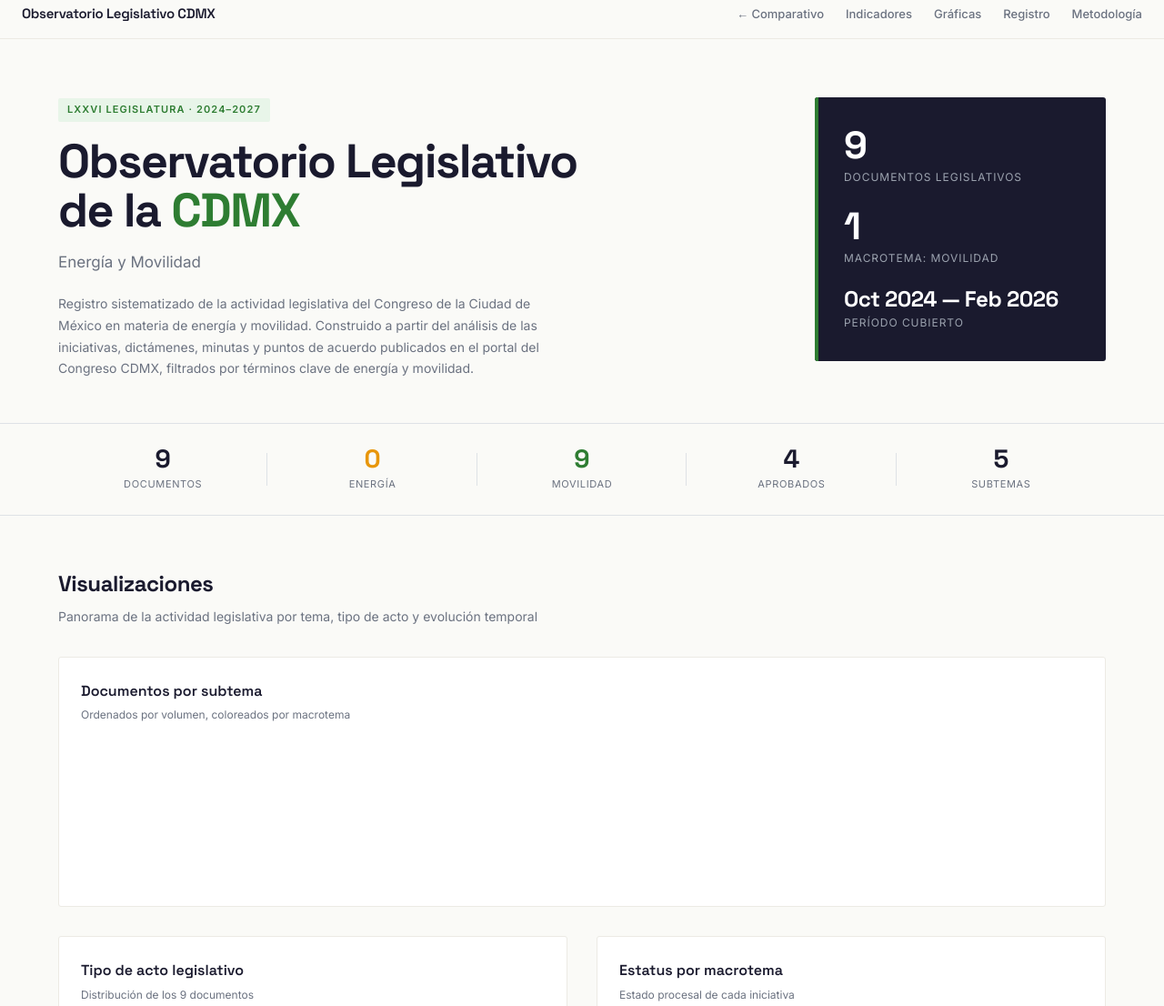
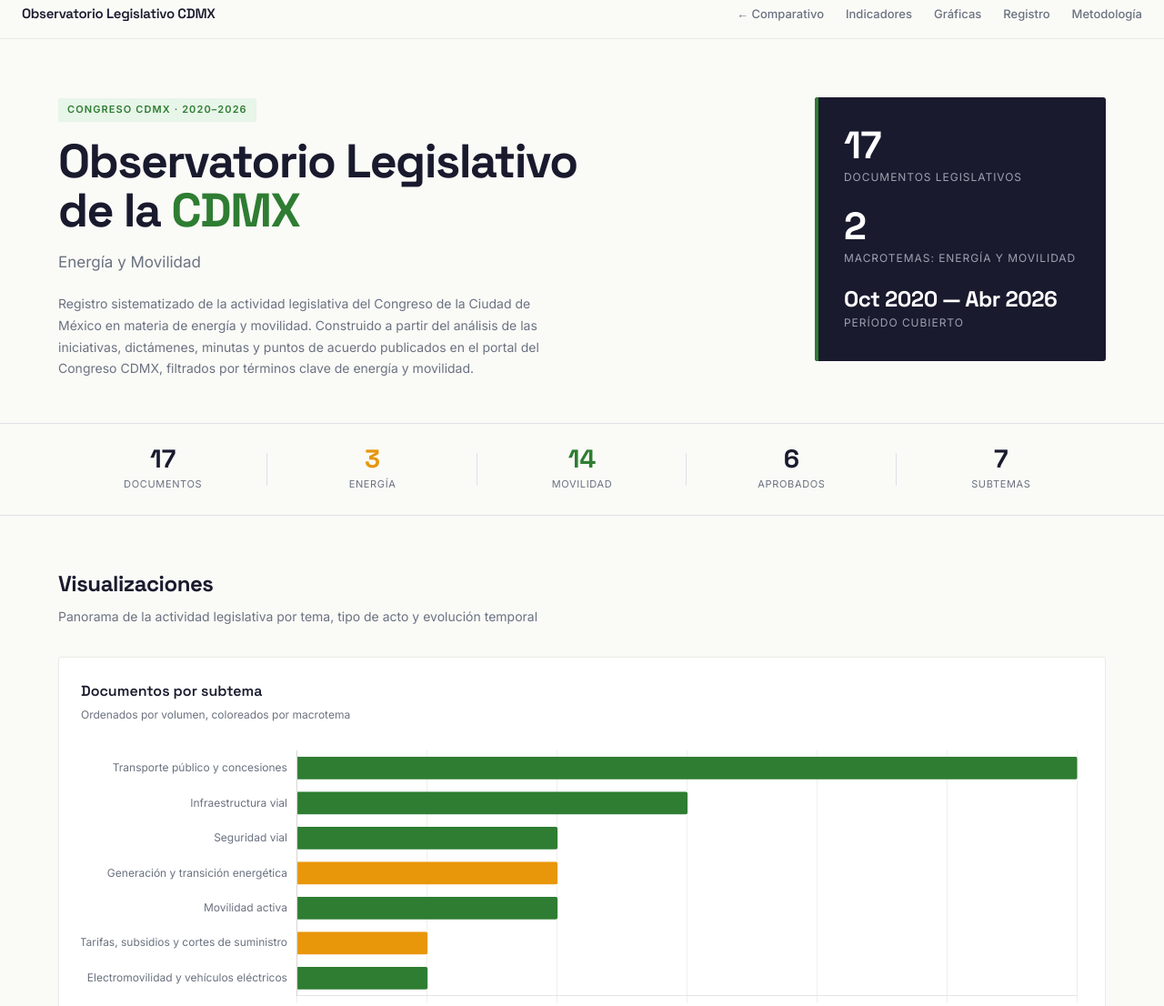
Before and after one commit to raulgabino/observatorio-energia-movilidad, a plain HTML site: page cdmx/index.html in a window 1280 px wide. Shown: the part 13-1119 px from the top of the page at 91% size. Drawn offline with nearby package versions, Linux system fonts and the light colour scheme.

Commit message:
Fix página /cdmx/: agregar SUBTEMAS y corregir headers heredados de Michoacán
cdmx/data.js: añade const SUBTEMAS (10 etiquetas estándar). Sin esto,
el script de cdmx/index.html lanzaba ReferenceError en la IIFE del
dropdown y abortaba toda la inicialización (gráficas, tabla y filtros
quedaban en blanco).

cdmx/index.html: reemplaza valores hardcoded heredados del template de
Michoacán (LXXVI Legislatura, 9 docs, 0/9/4/5, Oct 2024 — Feb 2026)
por los reales de CDMX (Congreso CDMX 2020-2026, 17 docs, 3/14/6/7,
Oct 2020 — Abr 2026).

```diff
--- a/cdmx/data.js
+++ b/cdmx/data.js
@@ -255,3 +255,16 @@
     "notas": "Estatus portal: Presentada / Turnada a comisión | Término búsqueda: ciclista; movilidad"
   }
 ];
+
+const SUBTEMAS = {
+  "ENE_GEN": "Generación y transición energética",
+  "ENE_REG": "Marco regulatorio energético",
+  "ENE_TAR": "Tarifas, subsidios y cortes de suministro",
+  "ENE_HC": "Hidrocarburos, gas y combustibles",
+  "ENE_EF": "Eficiencia energética y alumbrado",
+  "MOV_SEG": "Seguridad vial",
+  "MOV_INF": "Infraestructura vial",
+  "MOV_ACT": "Movilidad activa",
+  "MOV_TP": "Transporte público y concesiones",
+  "MOV_ELEC": "Electromovilidad y vehículos eléctricos"
+};
--- a/cdmx/index.html
+++ b/cdmx/index.html
@@ -228,22 +228,22 @@
 <section class="hero">
   <div class="hero-grid">
     <div>
-      <span class="hero-tag">LXXVI Legislatura · 2024–2027</span>
+      <span class="hero-tag">Congreso CDMX · 2020–2026</span>
       <h1>Observatorio Legislativo<br>de la <span>CDMX</span></h1>
       <p class="hero-subtitle">Energía y Movilidad</p>
       <p class="hero-desc">Registro sistematizado de la actividad legislativa del Congreso de la Ciudad de México en materia de energía y movilidad. Construido a partir del análisis de las iniciativas, dictámenes, minutas y puntos de acuerdo publicados en el portal del Congreso CDMX, filtrados por términos clave de energía y movilidad.</p>
     </div>
     <div class="hero-aside">
       <div class="hero-stat">
-        <div class="hero-stat-num">9</div>
+        <div class="hero-stat-num">17</div>
         <div class="hero-stat-label">Documentos legislativos</div>
       </div>
       <div class="hero-stat">
-        <div class="hero-stat-num">1</div>
-        <div class="hero-stat-label">Macrotema: Movilidad</div>
+        <div class="hero-stat-num">2</div>
+        <div class="hero-stat-label">Macrotemas: Energía y Movilidad</div>
       </div>
       <div class="hero-stat">
-        <div class="hero-stat-num" style="font-size:24px">Oct 2024 — Feb 2026</div>
+        <div class="hero-stat-num" style="font-size:24px">Oct 2020 — Abr 2026</div>
         <div class="hero-stat-label">Período cubierto</div>
       </div>
     </div>
@@ -254,23 +254,23 @@
 <section class="indicators" id="indicadores">
   <div class="indicators-inner">
     <div class="indicator">
-      <div class="indicator-num">9</div>
+      <div class="indicator-num">17</div>
       <div class="indicator-label">Documentos</div>
     </div>
     <div class="indicator">
-      <div class="indicator-num energia">0</div>
+      <div class="indicator-num energia">3</div>
       <div class="indicator-label">Energía</div>
     </div>
     <div class="indicator">
-      <div class="indicator-num movilidad">9</div>
+      <div class="indicator-num movilidad">14</div>
       <div class="indicator-label">Movilidad</div>
     </div>
     <div class="indicator">
-      <div class="indicator-num">4</div>
+      <div class="indicator-num">6</div>
       <div class="indicator-label">Aprobados</div>
     </div>
     <div class="indicator">
-      <div class="indicator-num">5</div>
+      <div class="indicator-num">7</div>
       <div class="indicator-label">Subtemas</div>
     </div>
   </div>
@@ -290,7 +290,7 @@
     </div>
     <div class="chart-card">
       <div class="chart-title">Tipo de acto legislativo</div>
-      <div class="chart-subtitle">Distribución de los 9 documentos</div>
+      <div class="chart-subtitle">Distribución de los 17 documentos</div>
       <div class="chart-wrap" style="max-width:320px;margin:0 auto"><canvas id="chartTipo"></canvas></div>
     </div>
     <div class="chart-card">
@@ -310,7 +310,7 @@
 <section class="section" id="registro">
   <div class="section-header">
     <h2 class="section-title">Registro legislativo</h2>
-    <p class="section-desc">Explora los 9 documentos clasificados</p>
+    <p class="section-desc">Explora los 17 documentos clasificados</p>
   </div>
 
   <button class="filter-toggle-btn" onclick="document.querySelector('.filters-bar').classList.toggle('open')">
```
